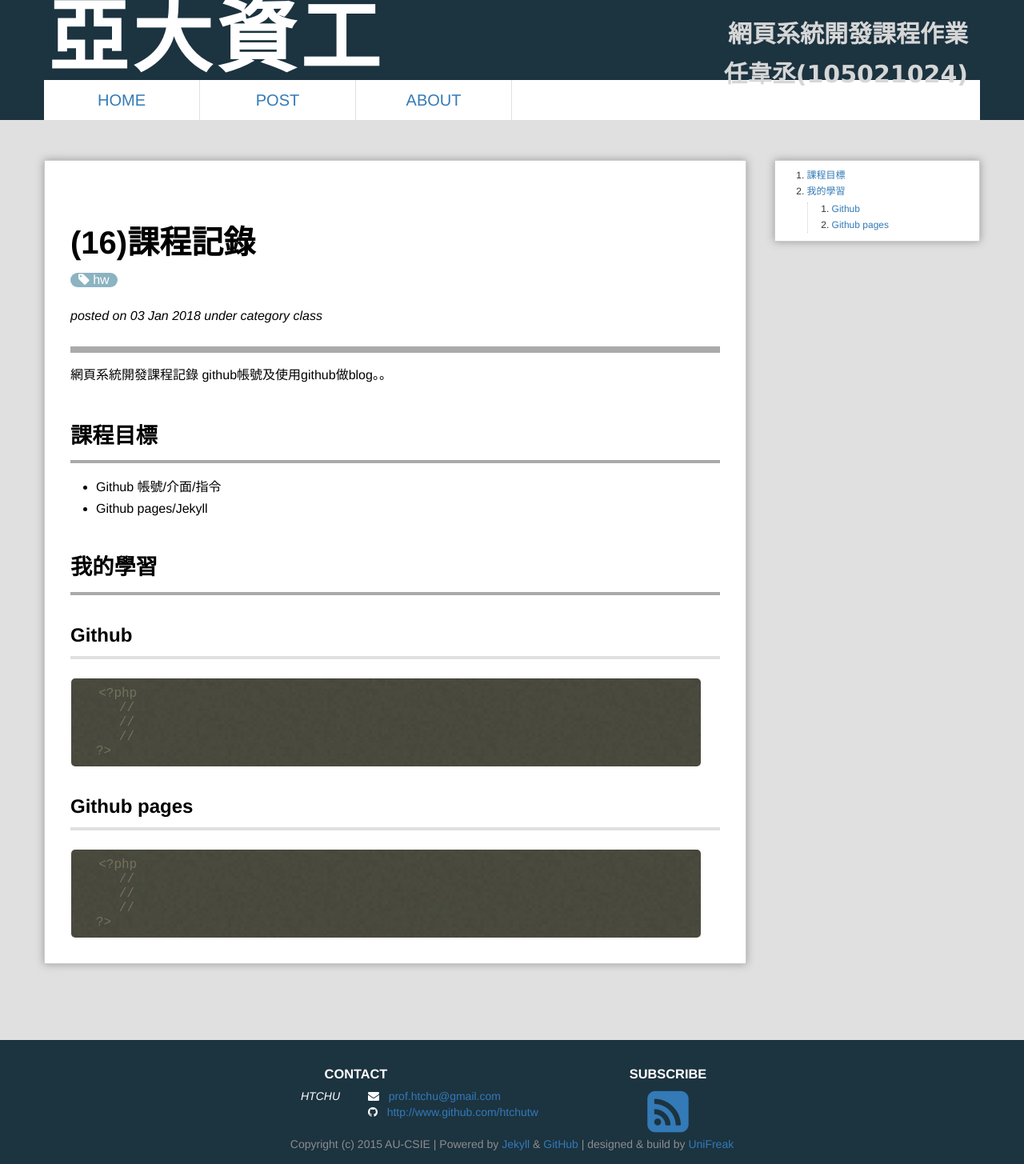
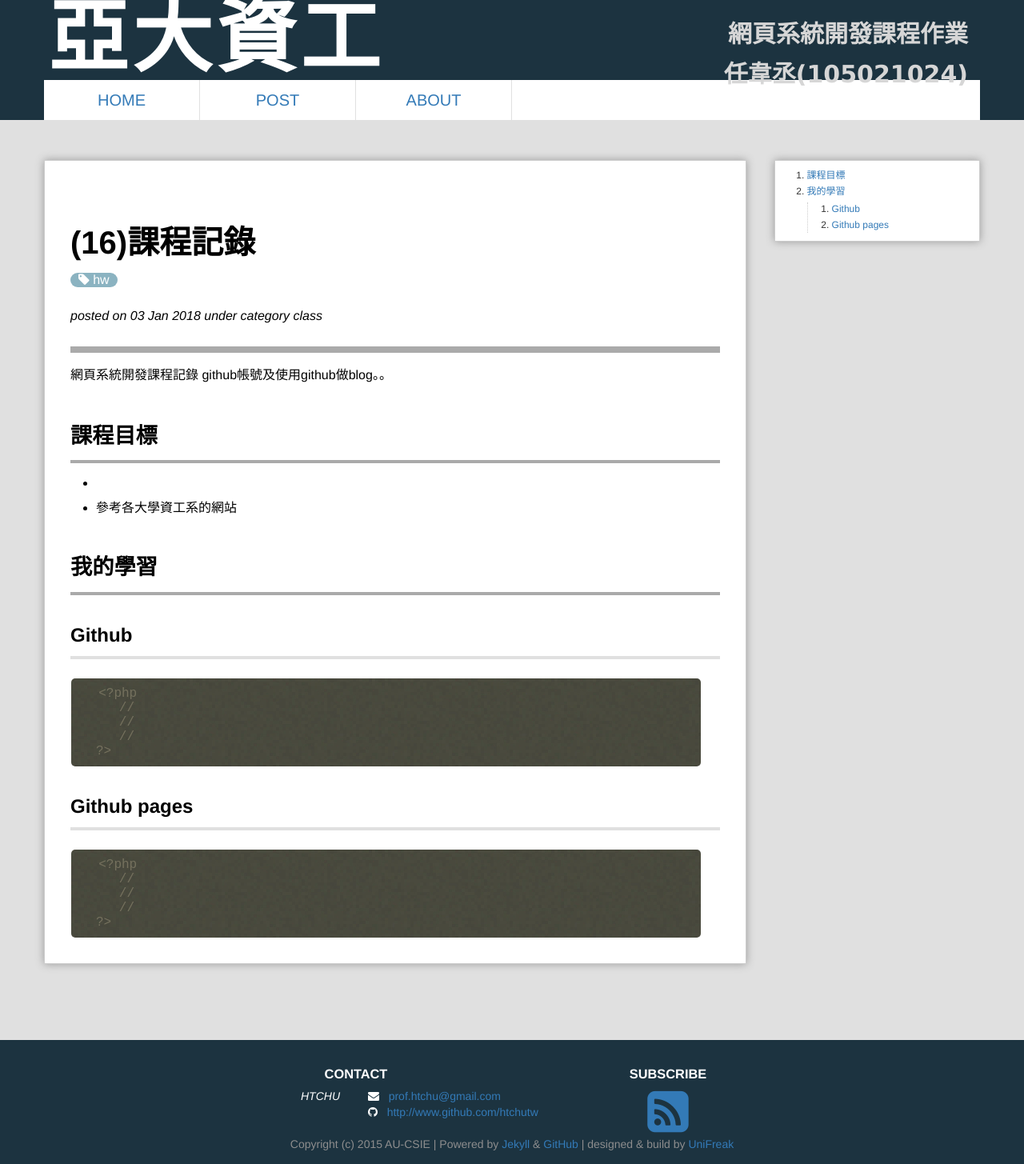
Before and after one commit to wily125/webcourse, a Jekyll site: the page built from _posts/2018-01-03-Class16.md, in a window 1280 px wide. Shown: the whole page at 80% size. Built offline with Jekyll 4.4.1, drawn with Linux system fonts in a browser that asks for light colours; Markdown is read by kramdown in place of the engine named in the settings; comment, search, counter and statistics services are not loaded.

Commit message:
Update 2018-01-03-Class16.md

```diff
--- a/_posts/2018-01-03-Class16.md
+++ b/_posts/2018-01-03-Class16.md
@@ -10,8 +10,8 @@ excerpt: "第16週課程。"
 github帳號及使用github做blog。。
 
 # 課程目標
-- Github 帳號/介面/指令
-- Github pages/Jekyll
+-
+- 參考各大學資工系的網站
 
 # 我的學習
 
```
